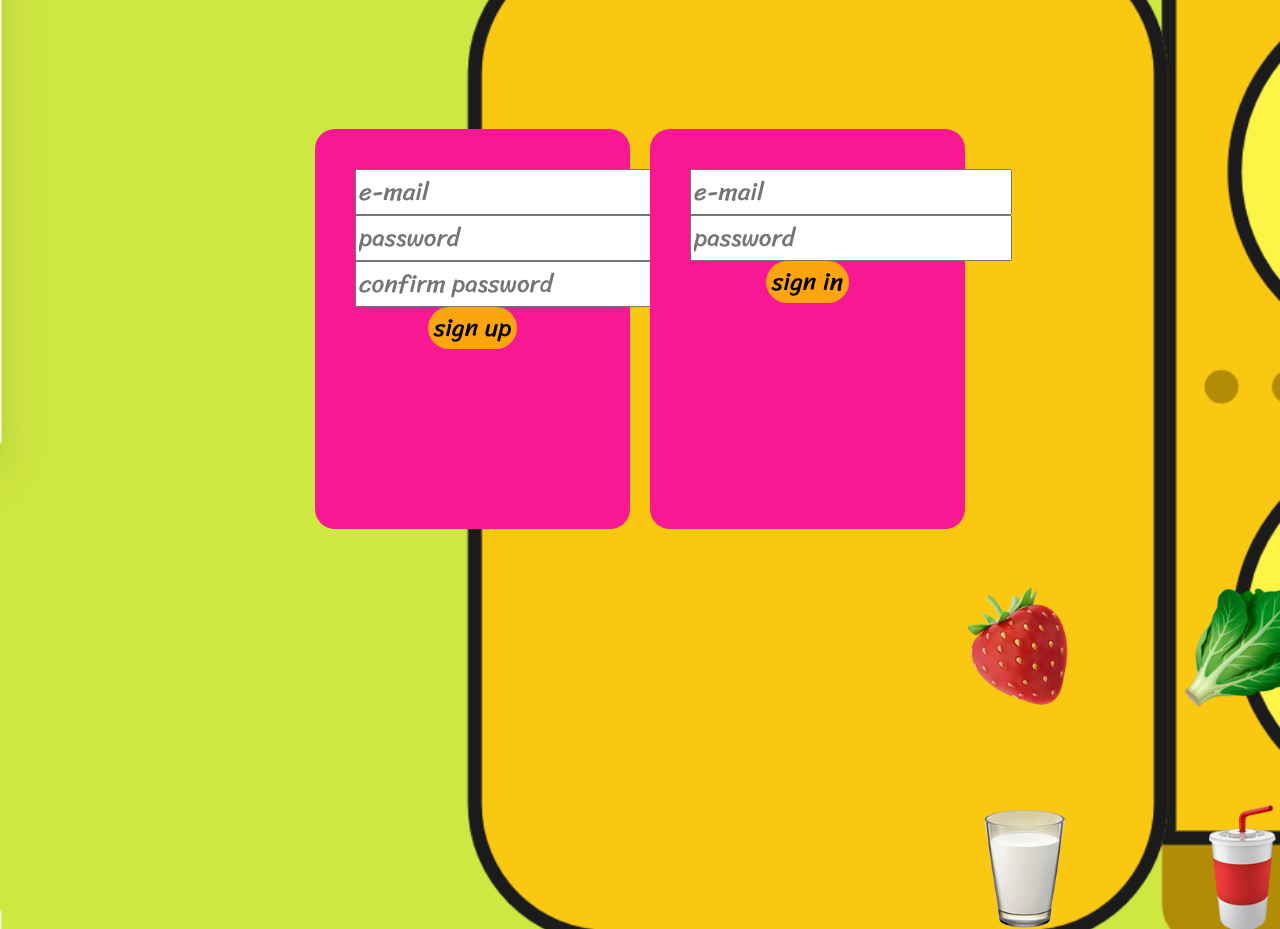
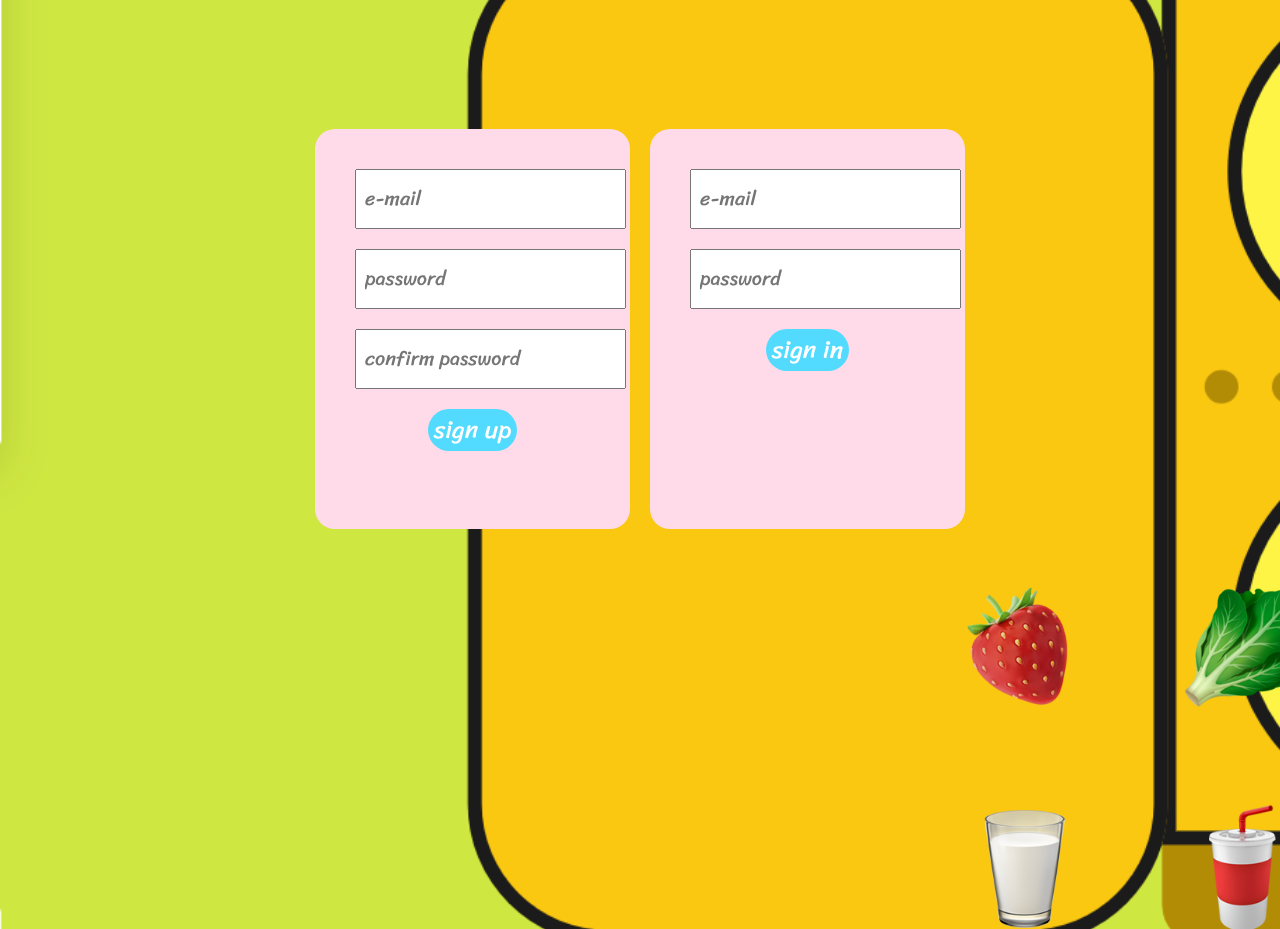
Before and after one commit to LadiesLoveCleanCode/MangoDB-client, a React app: page /#/sign-in in a window 1280 px wide. Shown: the part 1300-2229 px from the top of the page. Built offline with nearby package versions, Linux system fonts and the light colour scheme.

Commit message:
updated styling

```diff
--- a/src/index.scss
+++ b/src/index.scss
@@ -2,9 +2,9 @@
 @import url('https://fonts.googleapis.com/css2?family=Sriracha&display=swap');
 
 $background-color: #cfe741;
-$button-color: #fda50f;
+$button-color: #52dbff;
 $hover-font-color: #fff200;
-$text-color: #f81894;
+$text-color: #ffdbe9;
 
 body {
   //background: no-repeat center center; (try this if the above doesn't work)
@@ -16,7 +16,7 @@ body {
   background-size: cover;
   font-family: 'Sriracha', cursive;
   font-size: 25px;
-  width: 100%;
+  //width: 100%;   ***don't think this is necessary due to the background-size: cover
 }
 
 // "container" centers the sign in page
@@ -77,6 +77,7 @@ h5 {
 }
 
 button {
+  color: white;
   background-color: $button-color;
   border: 0;
   border-radius: 70px;
@@ -105,6 +106,16 @@ button {
   line-height: 40px;
   text-align: center;
   width: 100%;
+}
+
+.input {
+  border: 2px lighter;
+  box-sizing: border-box;
+  font-size: 20px;
+  margin-bottom: 20px;
+  outline: none;
+  padding: 8px;
+  transition: .5s ease;
 }
 
 .sign-in {
@@ -160,3 +171,51 @@ button {
     padding: 3rem;
     text-align: center;
   }
+
+  .menu {
+  padding:15px 17px;
+  font-size:20px;
+  border-radius:50%;
+  background:#ecf0f3;
+  cursor:pointer;
+}
+
+.menu-menu {
+  display:flex;
+}
+
+
+aside {
+  height: 100vh;
+  width: 300px;
+  position:absolute;
+  top:0;
+  padding:115px 30px 30px;
+  z-index: 1;
+  background:white;
+
+  transition: all 300ms ease;
+
+}
+
+aside.full-item-form {
+  left:0;
+  transform:translateX(-300px);
+  box-shadow:2px 0 15px 0 rgba(0,0,0,0.1);
+}
+
+
+aside.menu-aside {
+  right:0;
+  transform:translateX(300px);
+  box-shadow:-2px 0 15px 0 rgba(0,0,0,0.1);
+  position:fixed;
+}
+
+aside.full-item-form.open {
+  transform:translateX(0);
+}
+
+aside.menu-aside.open {
+  transform:translateX(0);
+}
```
